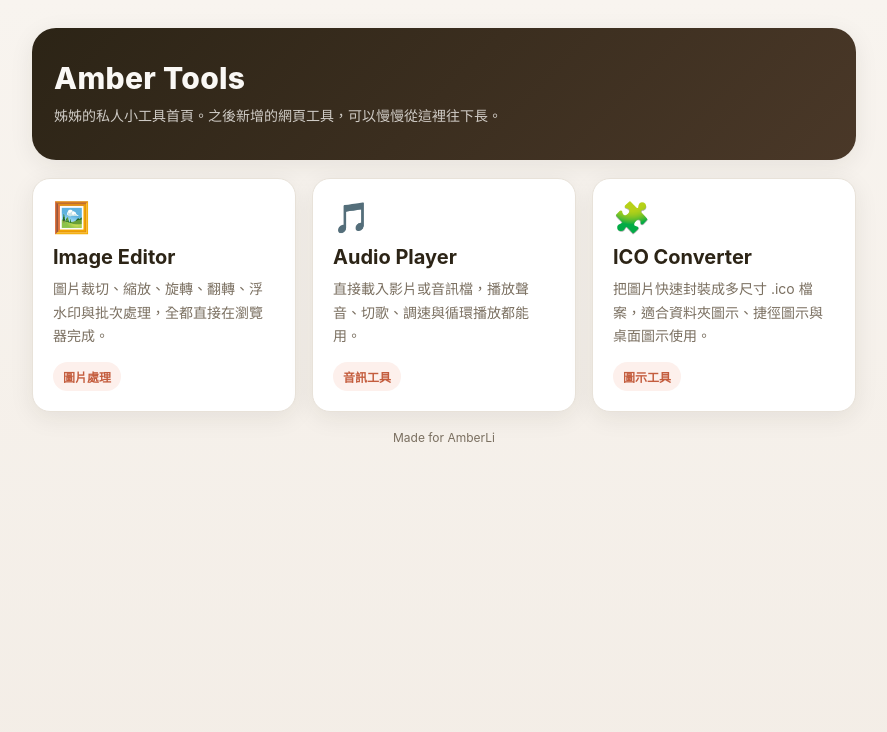
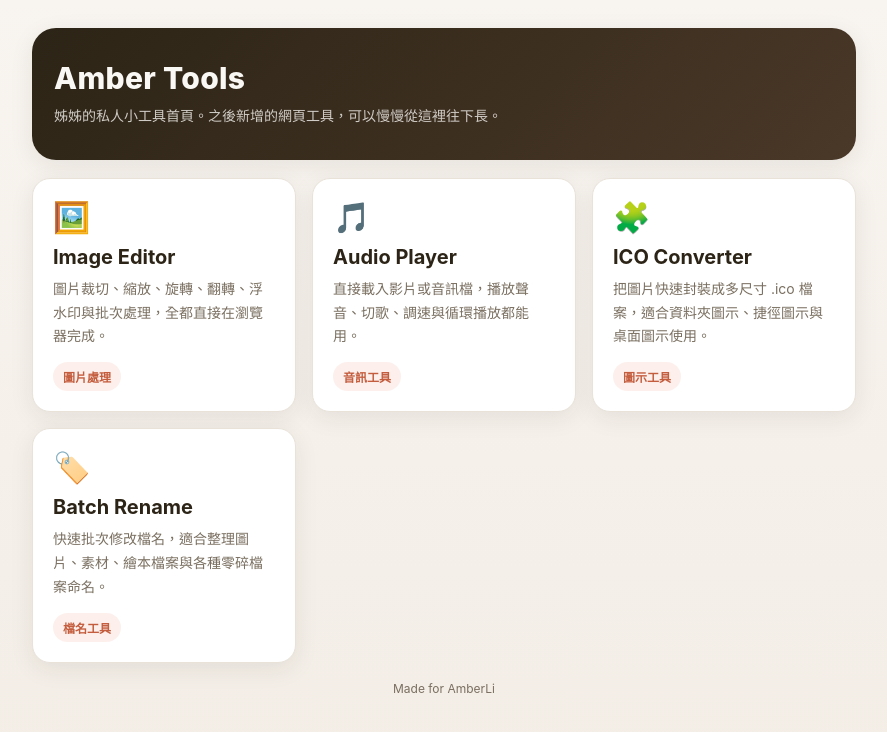
Before and after one commit to amberli9465/tools, a plain HTML site: page index.html in a window 1280 px wide. Shown: the whole page, without its empty margins (196-1083 px from the left). Drawn offline with Linux system fonts and the light colour scheme.

Commit message:
Add batch rename link to home page

```diff
--- a/index.html
+++ b/index.html
@@ -45,6 +45,12 @@
         <div class="desc">把圖片快速封裝成多尺寸 .ico 檔案，適合資料夾圖示、捷徑圖示與桌面圖示使用。</div>
         <span class="tag">圖示工具</span>
       </a>
+      <a class="card" href="./batch-rename.html">
+        <div class="icon">🏷️</div>
+        <div class="title">Batch Rename</div>
+        <div class="desc">快速批次修改檔名，適合整理圖片、素材、繪本檔案與各種零碎檔案命名。</div>
+        <span class="tag">檔名工具</span>
+      </a>
     </section>
     <div class="footer">Made for AmberLi</div>
   </div>
```
